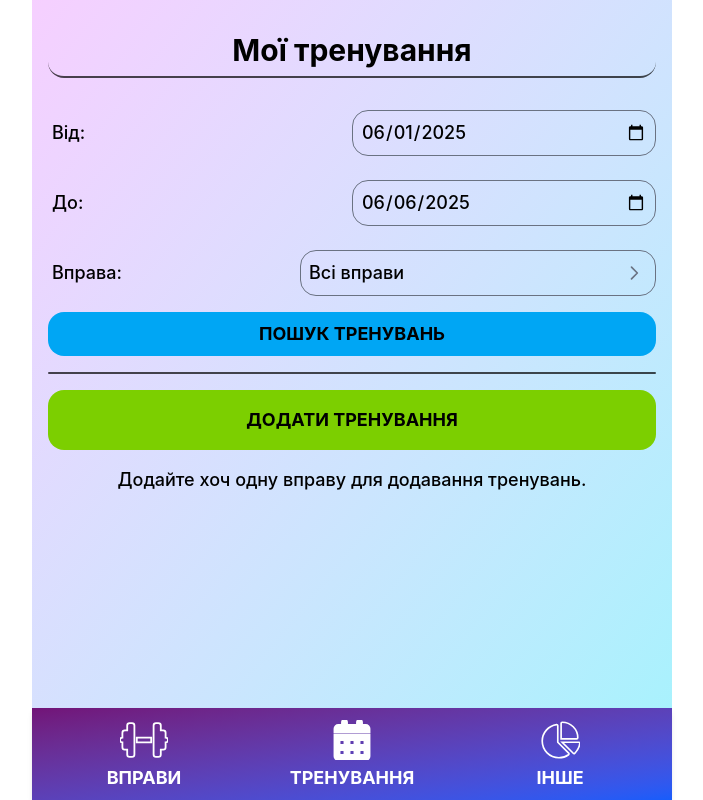
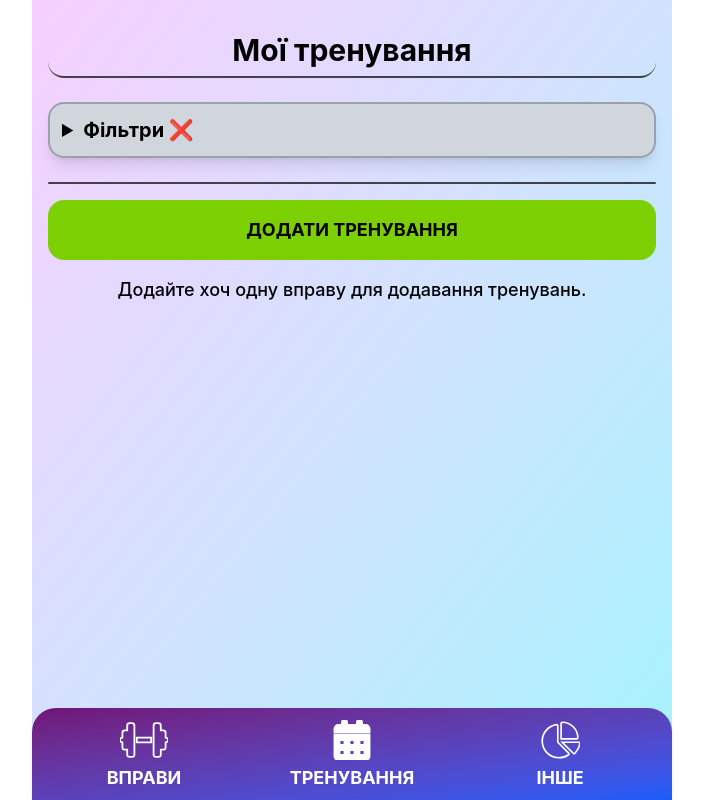
Before and after one commit to Riksev/physical-exercises-manager, a React (Vite) app: page / in a window 1280 px wide. Shown: the whole page, without its empty margins (288-991 px from the left). Built offline with nearby package versions, Linux system fonts and the light colour scheme.

Commit message:
reworked workouts filtering; minor design fixes

```diff
--- a/src/App.tsx
+++ b/src/App.tsx
@@ -20,6 +20,31 @@ function App() {
    const [activeWorkout, setActiveWorkout] = useState<IWorkout | null>(null)
 
    const scrollRef = useRef<HTMLDivElement>(null)
+
+   const getFirstDayOfMonth = (): string => {
+      const now = new Date()
+      const year = now.getFullYear()
+      const month = String(now.getMonth() + 1).padStart(2, '0')
+      const day = '01'
+      return `${year}-${month}-${day}`
+   }
+
+   const getCurrentDate = (): string => {
+      const now = new Date()
+      const year = now.getFullYear()
+      const month = String(now.getMonth() + 1).padStart(2, '0')
+      const day = String(now.getDate()).padStart(2, '0')
+      return `${year}-${month}-${day}`
+   }
+   const [dateBegin, setDateBegin] = useState<string>(getFirstDayOfMonth())
+   const [dateEnd, setDateEnd] = useState<string>(getCurrentDate())
+   const [selectedExercise, setSelectedExercise] = useState<IExercise | null>(
+      null
+   )
+   const [filteredWorkouts, setFilteredWorkouts] = useState(
+      workouts.slice().reverse()
+   )
+   const [isFiltered, setIsFiltered] = useState<boolean>(false)
 
    const setWorkoutsCompatible = (arr: IWorkout[]) => {
       setWorkouts(() => {
@@ -102,6 +127,8 @@ function App() {
 
    useEffect((): void => {
       localStorage.setItem('workouts', JSON.stringify(workouts))
+      setFilteredWorkouts(workouts.slice().reverse())
+      setIsFiltered(false)
    }, [workouts])
 
    useEffect((): void => {
@@ -136,6 +163,16 @@ function App() {
                <Workouts
                   exercises={exercises}
                   setWorkouts={setWorkouts}
+                  filteredWorkouts={filteredWorkouts}
+                  setFilteredWorkouts={setFilteredWorkouts}
+                  dateBegin={dateBegin}
+                  setDateBegin={setDateBegin}
+                  dateEnd={dateEnd}
+                  setDateEnd={setDateEnd}
+                  isFiltered={isFiltered}
+                  setIsFiltered={setIsFiltered}
+                  selectedExercise={selectedExercise}
+                  setSelectedExercise={setSelectedExercise}
                   workouts={workouts}
                   activeWorkout={activeWorkout}
                   setActiveWorkout={setActiveWorkout}
--- a/src/components/About.tsx
+++ b/src/components/About.tsx
@@ -4,7 +4,7 @@ const About = () => {
          <summary>Про вебзастосунок</summary>
          <div className="mt-4 flex flex-col">
             <p>GymGer - менеджер з фізичних вправ.</p>
-            <p>Версія: v1.2.1.</p>
+            <p>Версія: v1.3.</p>
             <p>
                Розробник:{' '}
                <a
--- a/src/components/Menu.tsx
+++ b/src/components/Menu.tsx
@@ -8,7 +8,7 @@ const Menu = ({
    scrollRef,
 }: IMenuProps) => {
    return (
-      <nav className="fixed bottom-0 z-99 flex w-full items-center bg-gradient-to-br from-fuchsia-900 to-blue-600 p-2 shadow-md md:w-3/4 lg:w-1/2">
+      <nav className="fixed bottom-0 z-99 flex w-full items-center rounded-t-3xl bg-gradient-to-br from-fuchsia-900 to-blue-600 p-2 shadow-md md:w-3/4 lg:w-1/2">
          <div
             className="flex w-1/3 cursor-pointer flex-col items-center justify-center hover:brightness-70 active:brightness-70"
             onClick={(): void => {
--- a/src/components/Workout.tsx
+++ b/src/components/Workout.tsx
@@ -87,7 +87,7 @@ const Workout = ({
                                     }}
                                  >
                                     <summary className="font-medium">
-                                       <div className="flex w-full items-center justify-between">
+                                       <div className="flex w-full items-center justify-between gap-x-2">
                                           {exerciseInfo.name}
                                           <button
                                              className="button-remove px-6 py-2 text-sm"
@@ -101,6 +101,7 @@ const Workout = ({
                                           </button>
                                        </div>
                                     </summary>
+                                    <h2 className="horizontal-line"></h2>
                                     {exercise.records.length === 0 ? (
                                        <p className="my-4 block text-left">
                                           Записи відсутні.
--- a/src/components/Workouts.tsx
+++ b/src/components/Workouts.tsx
@@ -8,30 +8,21 @@ import SelectExerciseModal from './modals/SelectExerciseModal'
 const Workouts = ({
    exercises,
    setWorkouts,
+   filteredWorkouts,
+   dateBegin,
+   setDateBegin,
+   dateEnd,
+   setDateEnd,
+   setFilteredWorkouts,
+   isFiltered,
+   setIsFiltered,
+   selectedExercise,
+   setSelectedExercise,
    workouts,
    activeWorkout,
    setActiveWorkout,
    scrollRef,
 }: IWorkoutsProps) => {
-   const [dateBegin, setDateBegin] = useState<string>(() => {
-      const now = new Date()
-      const year = now.getFullYear()
-      const month = String(now.getMonth() + 1).padStart(2, '0')
-      const day = '01'
-      return `${year}-${month}-${day}`
-   })
-   const [dateEnd, setDateEnd] = useState<string>(() => {
-      const now = new Date()
-      const year = now.getFullYear()
-      const month = String(now.getMonth() + 1).padStart(2, '0')
-      const day = String(now.getDate()).padStart(2, '0')
-      return `${year}-${month}-${day}`
-   })
-   const [selectedExercise, setSelectedExercise] = useState<IExercise | null>(
-      null
-   )
-   const [filteredWorkouts, setFilteredWorkouts] = useState(workouts)
-
    const [errorDateBegin, setErrorDateBegin] = useState<string>('')
    const [errorDateEnd, setErrorDateEnd] = useState<string>('')
 
@@ -44,10 +35,6 @@ const Workouts = ({
       setSelectedExercise(exercise)
       setIsSelectExerciseModalOpen(false)
    }
-
-   useEffect(() => {
-      setFilteredWorkouts(workouts)
-   }, [workouts])
 
    useEffect(() => {
       if (scrollRef.current) {
@@ -74,6 +61,11 @@ const Workouts = ({
    return !activeWorkout ? (
       <div className="page-container">
          <h2 className="horizontal-line title">Мої тренування</h2>
+         <details className="details">
+            <summary>
+               Фільтри{' '}
+               <span className="text-red-500">{isFiltered ? '✅' : '❌'}</span>
+            </summary>
             <div className="flex w-full flex-col items-center justify-between gap-2">
                <div className="input-block-row">
                   <label htmlFor="dateBegin">Від:</label>
@@ -110,7 +102,7 @@ const Workouts = ({
                         readOnly
                         type="text"
                         id="exercise"
-                     className="w-2/3"
+                        className="w-2/3 pr-8 text-ellipsis"
                         value={selectedExercise?.name || 'Всі вправи'}
                         onClick={() => setIsSelectExerciseModalOpen(true)}
                      />
@@ -132,7 +124,7 @@ const Workouts = ({
                   </div>
                </div>
                <button
-               className="button-action button-modal"
+                  className="button-action button-modal mb-2"
                   onClick={() => {
                      setFilteredWorkouts(() => {
                         const updatedWorkouts = [...workouts]
@@ -142,7 +134,6 @@ const Workouts = ({
                                    exercise.name === selectedExercise.name
                              ) || null
                            : null
-
                         return updatedWorkouts.flatMap((workout) => {
                            if (
                               workout.date < dateBegin ||
@@ -167,12 +158,23 @@ const Workouts = ({
                            ]
                         })
                      })
+                     setIsFiltered(true)
                   }}
                   disabled={errorDateBegin !== '' || errorDateEnd !== ''}
                >
-               пошук тренувань
+                  застосувати
+               </button>
+               <button
+                  className="button-action button-modal"
+                  onClick={() => {
+                     setFilteredWorkouts(workouts.slice().reverse())
+                     setIsFiltered(false)
+                  }}
+               >
+                  скинути
                </button>
             </div>
+         </details>
          <h2 className="horizontal-line"></h2>
          <button
             className="button-add button-full"
--- a/src/index.css
+++ b/src/index.css
@@ -66,7 +66,7 @@ html {
    }
 
    input[type='checkbox'] {
-      @apply scale-200 cursor-pointer rounded;
+      @apply scale-200 cursor-pointer rounded accent-purple-500;
    }
 
    .details {
```
Also changed, not shown: src/interfaces.ts (+10 -0 lines). Lines whose indentation alone changed are shown as unchanged.
